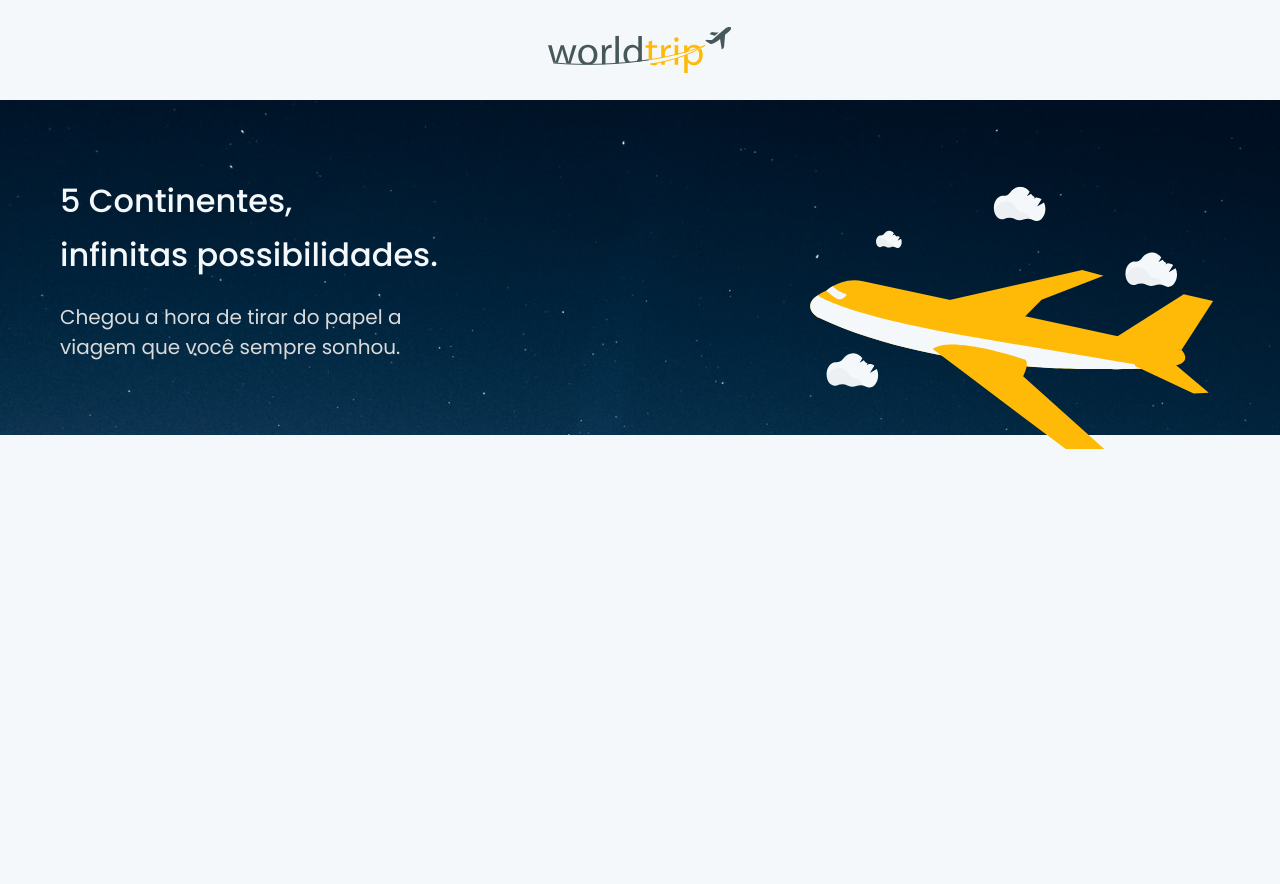
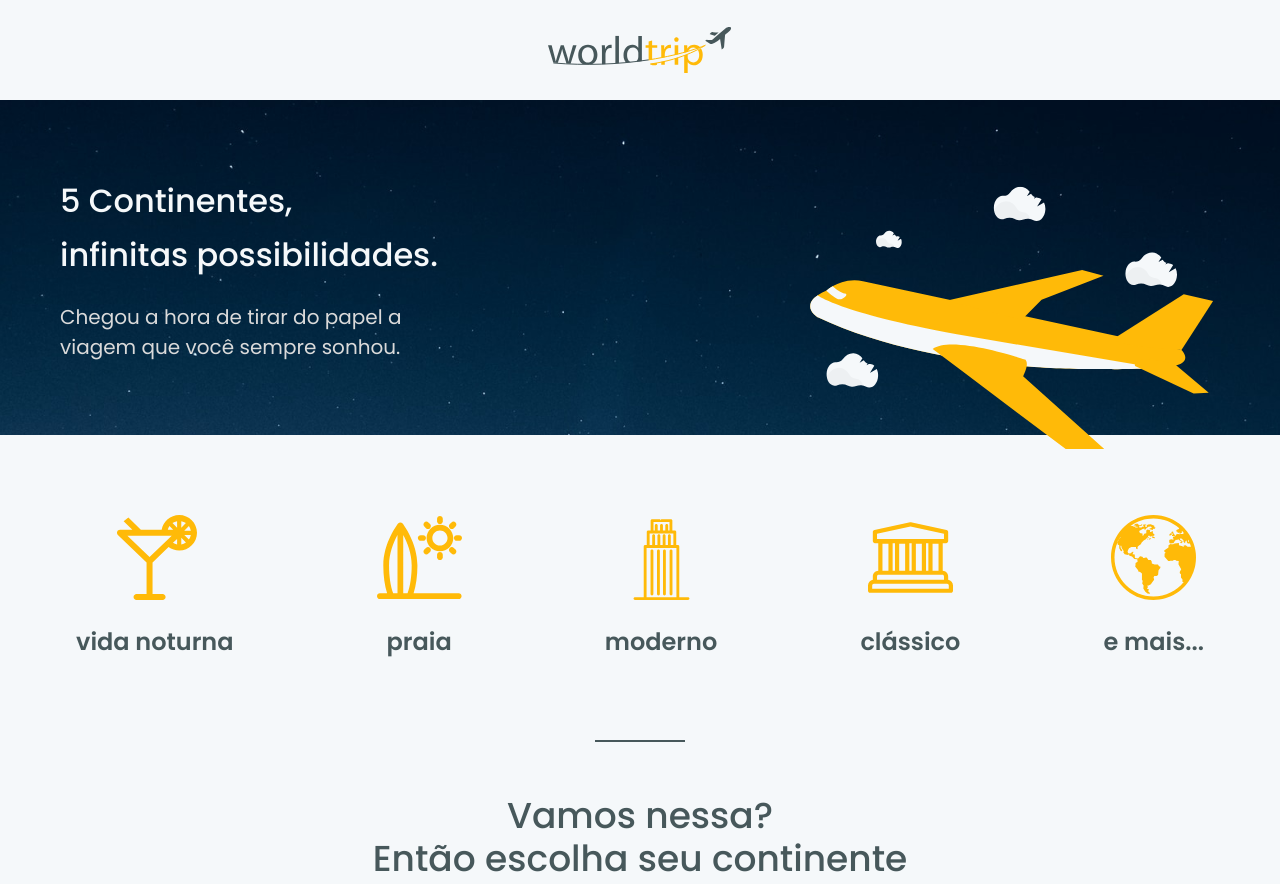
Before and after one commit to GuilhermeAlvarez-00/desafio-chakra-ignite, a Next.js app: page / in a window 1280 px wide. Before the commit the page ends 800 px from the top, so only its background shows below. Built offline with nearby package versions, Linux system fonts and the light colour scheme.

Commit message:
criando sessao home-travel-types

```diff
--- /dev/null
+++ b/src/components/TravelTypes/index.tsx
@@ -0,0 +1,34 @@
+import {
+  Flex,
+  Image,
+  Text,
+  useBreakpointValue,
+  ListItem,
+  Box,
+} from '@chakra-ui/react'
+
+interface TravelTypesProps {
+  image: string
+  text: string
+}
+
+export function TravelTypes({ image, text }: TravelTypesProps) {
+  const isWideVersion = useBreakpointValue({
+    base: false,
+    md: true,
+  })
+
+  return (
+    <ListItem display="flex" alignItems="center" flexDir="column" px="4">
+      {isWideVersion ? (
+        <Image w={[0, 65, 85]} src={image} alt={text} />
+      ) : (
+        <Box w="8px" h="8px" borderRadius="50%" bg="yellow.500" />
+      )}
+
+      <Text mt="6" fontSize={['18', '18', '24']} fontWeight="semibold">
+        {text}
+      </Text>
+    </ListItem>
+  )
+}
--- a/src/pages/index.tsx
+++ b/src/pages/index.tsx
@@ -7,8 +7,10 @@ import {
   Stack,
   Image,
   useBreakpointValue,
+  UnorderedList,
 } from '@chakra-ui/react'
 import { Header } from '../components/Header'
+import { TravelTypes } from '../components/TravelTypes'
 
 const Home: NextPage = () => {
   const isWideVersion = useBreakpointValue({
@@ -22,7 +24,8 @@ const Home: NextPage = () => {
   return (
     <>
       <Header />
-      <Flex as="main" w="100%">
+      <Flex as="main" w="100%" flexDir="column">
+        <Flex as="section" w="100%">
           <Box
             w="100%"
             h={['auto', 435, 335]}
@@ -59,7 +62,8 @@ const Home: NextPage = () => {
                   w="100%"
                   maxW={418}
                 >
-                Chegou a hora de tirar do papel a viagem que você sempre sonhou.{' '}
+                  Chegou a hora de tirar do papel a viagem que você sempre
+                  sonhou.{' '}
                 </Text>
               </Stack>
 
@@ -74,6 +78,50 @@ const Home: NextPage = () => {
             </Flex>
           </Box>
         </Flex>
+
+        <Flex as="section" w="100%" px="4">
+          <Flex
+            w="100%"
+            maxW={1160}
+            mx="auto"
+            justify="center"
+            align="center"
+            flexDir="column"
+          >
+            <UnorderedList
+              display="flex"
+              w="100%"
+              mt={['20', '20', '28', '20']}
+              mx="auto"
+              alignItems="center"
+              justifyContent={['center', 'space-between']}
+              flexWrap="wrap"
+              gap="4"
+            >
+              <TravelTypes image="/images/cocktail.svg" text="vida noturna" />
+
+              <TravelTypes image="/images/surf.svg" text="praia" />
+
+              <TravelTypes image="/images/building.svg" text="moderno" />
+
+              <TravelTypes image="/images/museum.svg" text="clássico" />
+
+              <TravelTypes image="/images/earth.svg" text="e mais..." />
+            </UnorderedList>
+
+            <Box w={90} h="2px" mx="auto" mt="20" bg="gray.600" />
+
+            <Heading
+              textAlign="center"
+              mt="52px"
+              fontSize={['20', '36']}
+              fontWeight="medium"
+            >
+              Vamos nessa? <br /> Então escolha seu continente
+            </Heading>
+          </Flex>
+        </Flex>
+      </Flex>
     </>
   )
 }
```
Lines whose indentation alone changed are shown as unchanged.
